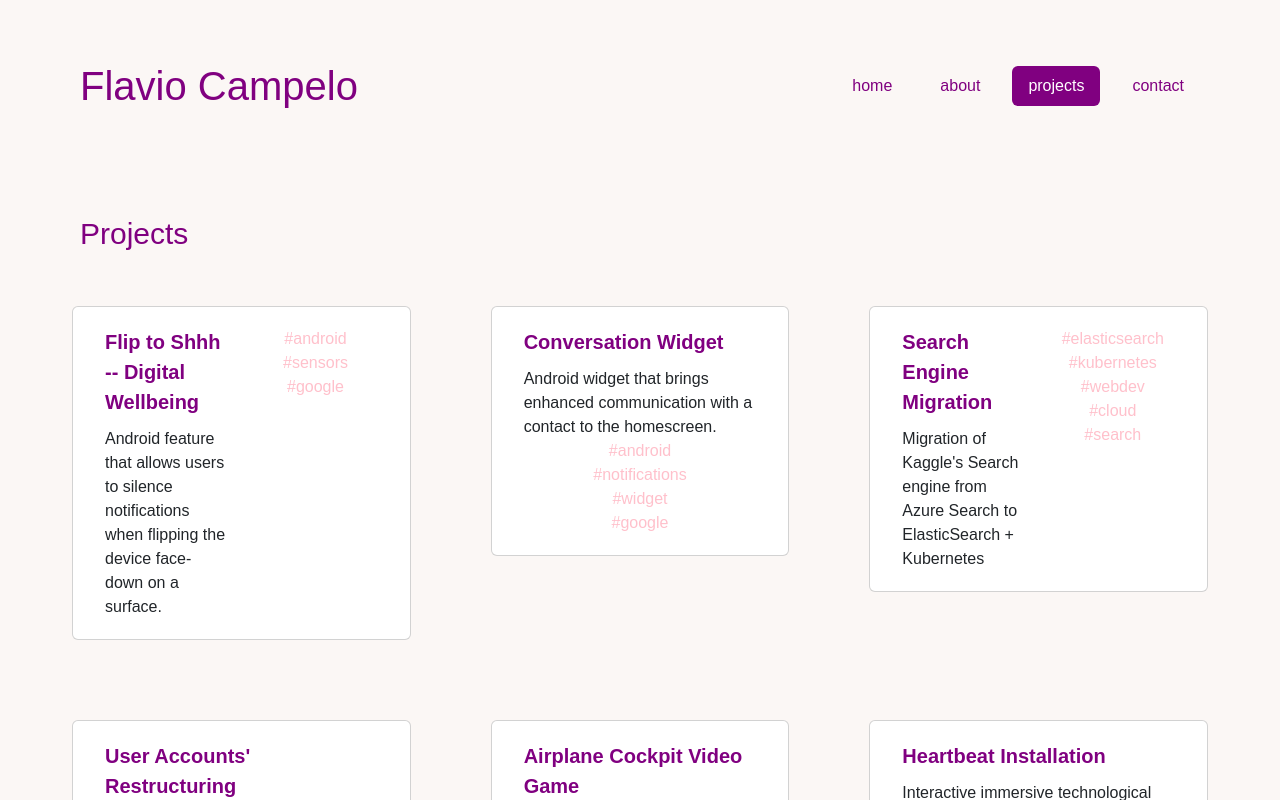
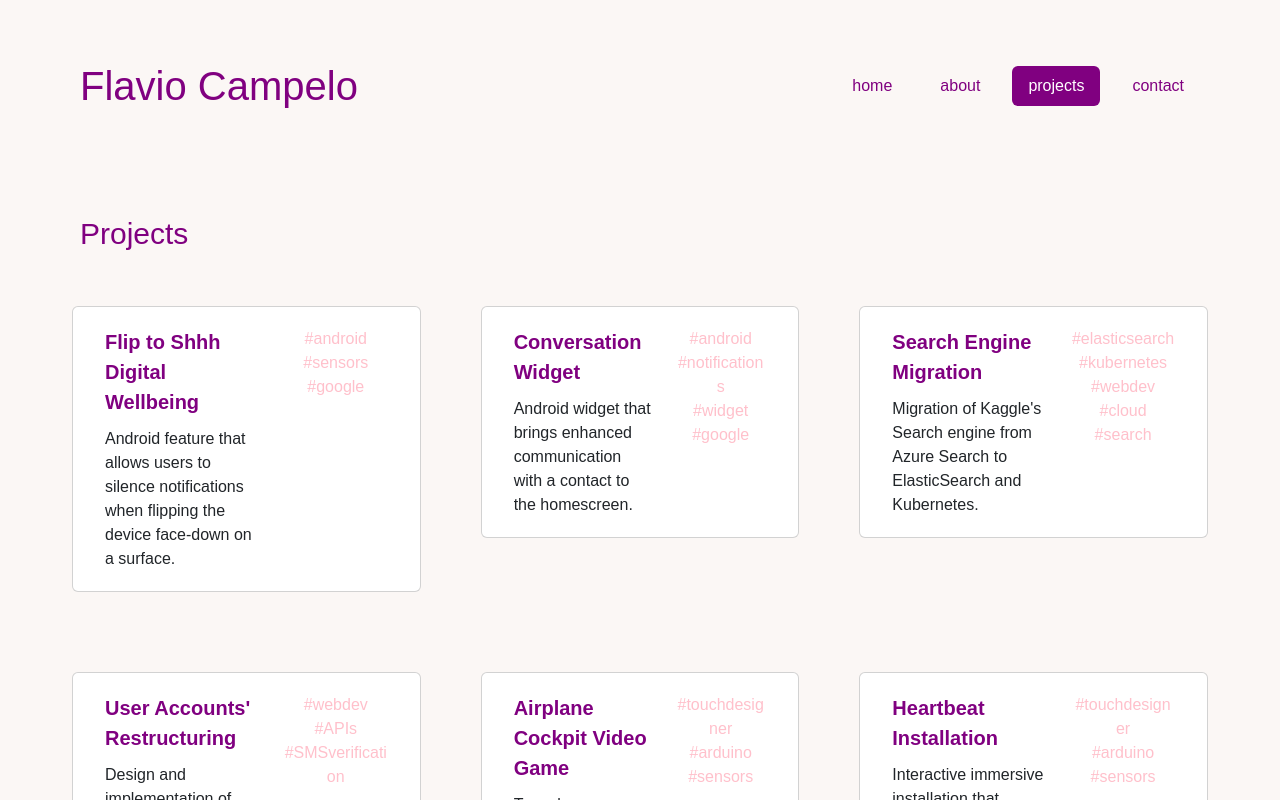
Before and after one commit to gitfla/portfolio, a Vue app: page / in a window 1280 px wide. Both pictures are taken after a click on the tab "projects". Shown: the top 800 px of the page. Built offline with nearby package versions, Linux system fonts and the light colour scheme.

Commit message:
Changing spacing

```diff
--- a/src/components/ProjectCard.vue
+++ b/src/components/ProjectCard.vue
@@ -4,11 +4,11 @@
       <div class="card-header btn" data-bs-toggle="collapse" :data-bs-target="'#collapse' + id" aria-expanded="true" aria-controls="collapseOne" id="headingOne">
         <div class="container">
           <div class="row">
-            <div class="col">
+            <div class="col col-lg-7 col-sm-8">
               <div class="text-primary project-title"><strong>{{projectName}}</strong></div>
               <div class="project-brief">{{projectBrief}}</div>
             </div>
-            <div class="col">
+            <div class="col col-lg-5 col-sm-4">
               <div v-for="(tag, index) in this.tags" :key="index" class="col text-secondary">
                 #{{tag}}
               </div>
--- a/src/components/ProjectsTab.vue
+++ b/src/components/ProjectsTab.vue
@@ -31,7 +31,7 @@ export default {
       [
         {
           id: 1,
-          name: "Flip to Shhh -- Digital Wellbeing",
+          name: "Flip to Shhh Digital Wellbeing",
           brief: "Android feature that allows users to silence notifications when flipping the device face-down on a surface.",
           tags: ["android", "sensors", "google"]
         },
@@ -44,26 +44,26 @@ export default {
         {
           id: 3,
           name: "Search Engine Migration",
-          brief: "Migration of Kaggle's Search engine from Azure Search to ElasticSearch + Kubernetes",
+          brief: "Migration of Kaggle's Search engine from Azure Search to ElasticSearch and Kubernetes.",
           tags: ["elasticsearch", "kubernetes", "webdev", "cloud", "search"]
         },
         {
           id: 4,
           name: "User Accounts' Restructuring",
-          brief: "Design and implementation of Kaggle's user accounts' journey, from creation to deletion.",
+          brief: "Design and implementation of Kaggle's user accounts' journey, including creation, verification and deletion.",
           tags: ["webdev", "APIs", "SMSverification"]
         },
         {
           id: 5,
           name: "Airplane Cockpit Video Game",
-          brief: "Two-player game using arcade controls to immerse players in a singer's new album.",
-          tags: ["touchdesigner", "arduino", "sensors", "visualprogramming"]
+          brief: "Two-player game using arcade controls to introduce players to a singer's new music.",
+          tags: ["touchdesigner", "arduino", "sensors"]
         },
         {
           id: 6,
           name: "Heartbeat Installation",
-          brief: "Interactive immersive technological installation that played music and lights based on users' heart rates.",
-          tags: ["touchdesigner", "arduino", "sensors", "visualprogramming"]
+          brief: "Interactive immersive installation that played music and lights based on users' heart rates.",
+          tags: ["touchdesigner", "arduino", "sensors"]
         },
         {
           id: 7,
@@ -75,7 +75,7 @@ export default {
           id: 8,
           name: "Itaú Table",
           brief: "Interactive table installation that prompted WebSummit Rio's atendees' to discuss the topics of the day.",
-          tags: ["touchdesigner", "arduino", "sensors", "visualprogramming"]
+          tags: ["touchdesigner", "arduino", "sensors"]
         },
         {
           id: 9,
@@ -106,7 +106,7 @@ export default {
   }
   @include media-breakpoint-between(md, lg) {
     .alignment {
-      padding: 0px 40px;
+      padding: 0px 30px;
     }
     .alignment:nth-child(2n+1) {
       padding-left: 0px;
@@ -118,7 +118,7 @@ export default {
 
   @include media-breakpoint-up(lg) {
     .alignment {
-      padding: 0px 40px;
+      padding: 0px 30px;
     }
     .alignment:nth-child(3n+1) {
       padding-left: 0px;
```
